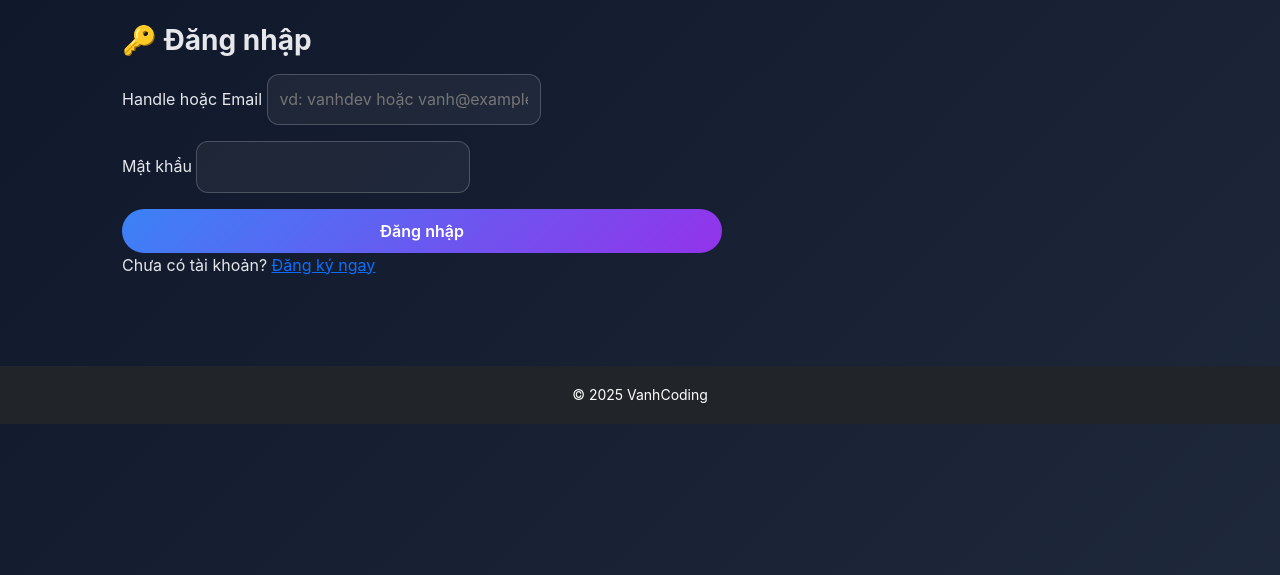
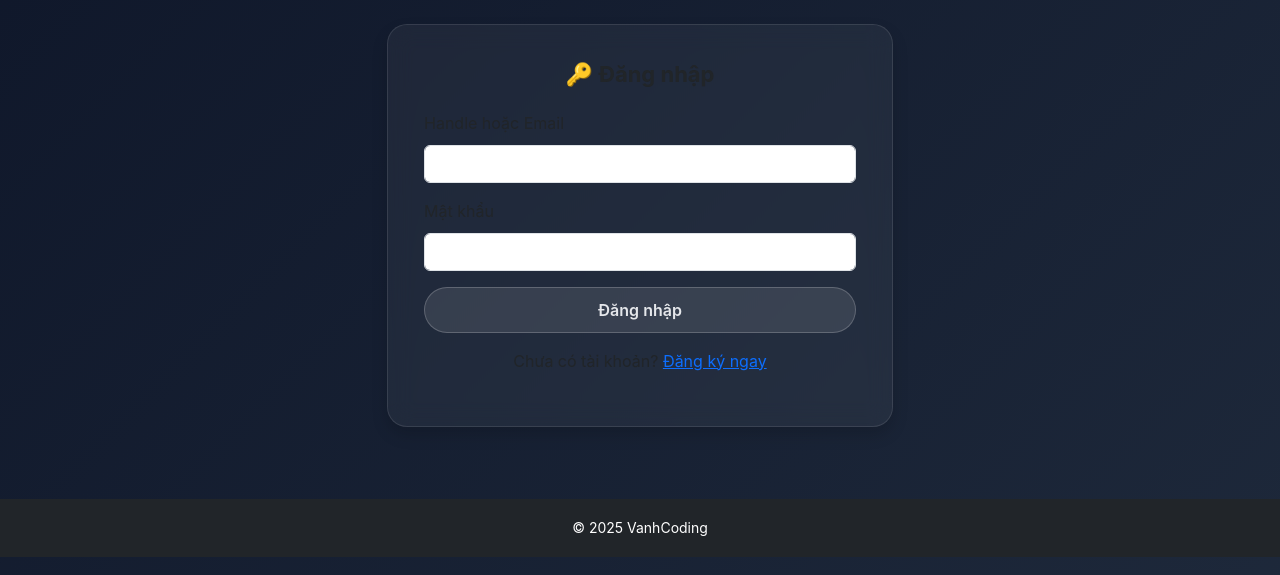
Before and after one commit to pvananh2805/rooff, a Python web app: template templates/auth_login.html in a window 1280 px wide. Shown: the part 122-697 px from the top of the page. Run offline with Jinja, Linux system fonts and the light colour scheme; the template is opened without the code that fills it, so the values that code supplies are empty.

Commit message:
Update auth_login.html

```diff
--- a/templates/auth_login.html
+++ b/templates/auth_login.html
@@ -1,26 +1,25 @@
 {% extends "base.html" %}
+{% block title %}Đăng nhập{% endblock %}
 {% block content %}
-<h2>🔑 Đăng nhập</h2>
-
-{% with messages = get_flashed_messages() %}
-  {% if messages %}
-    <ul class="flash">
-      {% for msg in messages %}
-        <li>{{ msg }}</li>
-      {% endfor %}
-    </ul>
-  {% endif %}
-{% endwith %}
-
-<form method="post" class="form">
-  <label>Handle hoặc Email
-    <input name="handle" placeholder="vd: vanhdev hoặc vanh@example.com" required>
-  </label>
-  <label>Mật khẩu
-    <input type="password" name="password" required>
-  </label>
-  <button class="btn primary" type="submit">Đăng nhập</button>
-</form>
-
-<p>Chưa có tài khoản? <a href="{{ url_for('auth.register') }}">Đăng ký ngay</a></p>
+<div class="row justify-content-center">
+  <div class="col-md-6">
+    <div class="card shadow">
+      <div class="card-body">
+        <h3 class="card-title text-center mb-4">🔑 Đăng nhập</h3>
+        <form method="post">
+          <div class="mb-3">
+            <label class="form-label">Handle hoặc Email</label>
+            <input type="text" name="handle" class="form-control" required>
+          </div>
+          <div class="mb-3">
+            <label class="form-label">Mật khẩu</label>
+            <input type="password" name="password" class="form-control" required>
+          </div>
+          <button type="submit" class="btn btn-primary w-100">Đăng nhập</button>
+        </form>
+        <p class="mt-3 text-center">Chưa có tài khoản? <a href="{{ url_for('auth.register') }}">Đăng ký ngay</a></p>
+      </div>
+    </div>
+  </div>
+</div>
 {% endblock %}
```
